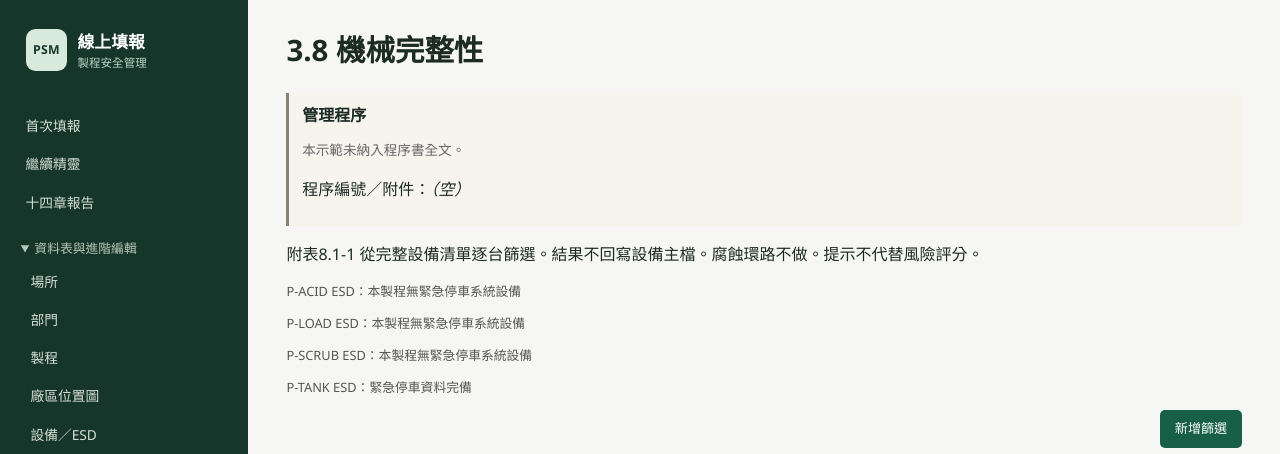
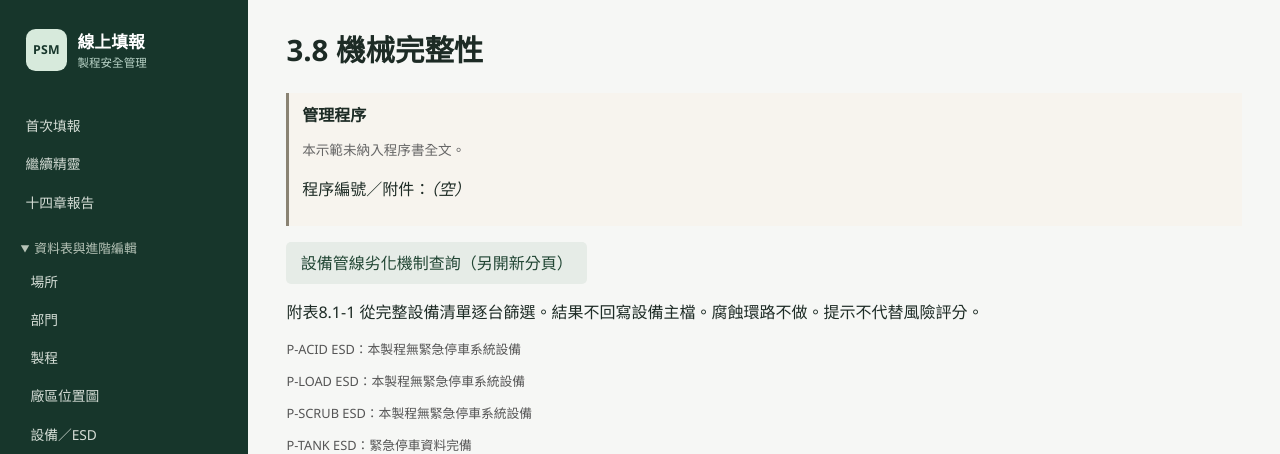
Before and after one commit to Fefe9487/psm-demo, a FastAPI app: page /mi in a window 1280 px wide. Shown: the top 454 px of the page. Run offline with FastAPI, Linux system fonts and the light colour scheme; data comes from the database, SQL or seed files in the repository; data that the repository does not hold is empty.

Commit message:
新增 MI 設備管線劣化機制查詢按鈕

```diff
--- a/psm/templates/mi.html
+++ b/psm/templates/mi.html
@@ -2,6 +2,7 @@
 {% block content %}
 <h2>3.8 機械完整性</h2>
 {% include "_proc.html" %}
+<p><a class="btn secondary" href="https://psm.osha.gov.tw/hwripsm/public/viewDamageMechanismNote.action" target="_blank" rel="noopener noreferrer">設備管線劣化機制查詢（另開新分頁）</a></p>
 <p>附表8.1-1 從完整設備清單逐台篩選。結果不回寫設備主檔。腐蝕環路不做。提示不代替風險評分。</p>
 {% if mi_prompts %}
 <h3>寫死提示（機械完整性）</h3>
--- a/psm/templates/wizard/_s8.html
+++ b/psm/templates/wizard/_s8.html
@@ -6,6 +6,7 @@
 {% set damage_mechs = damage_mechs if damage_mechs is defined else [] %}
 {% set inspect_methods = inspect_methods if inspect_methods is defined else [] %}
 <p class="note">材質類別與選用材質來自表1.6-1，此處不可另填。本署「設備管線劣化機制查詢」要先有材質類別、表1.5 操作溫度與內容物，才可到查詢頁勾選介質發生條件、保溫等。查詢結果僅作建議，由人填損壞機制，不連線匯入、不代替風險評分。設備八類與六大類之對應：壓力容器與儲槽；管線系統對管線(包括管線組件如閥)；釋放及排放系統對釋放及排放系統和設備；緊急停車系統；控制系統對控制系統（包括監測設備、感應器，警報及連鎖系統）；動力來源／泵浦對泵浦(轉動設備)；裝卸及輸送、其他由人員歸入六類之一。</p>
+<p><a class="btn secondary" href="https://psm.osha.gov.tw/hwripsm/public/viewDamageMechanismNote.action" target="_blank" rel="noopener noreferrer">設備管線劣化機制查詢（另開新分頁）</a></p>
 <section class="sec">
   <h3>挑選安全關鍵設備並安排檢查保養 <small class="table-ref">表8.1-1</small></h3>
   <p class="note">完整設備清單須逐台判定安全關鍵性。填「否」須留下依據；填「是」後，仍須在下方填檢查測試明細與失效率。即使全部填否，也須逐台確認。</p>
```
